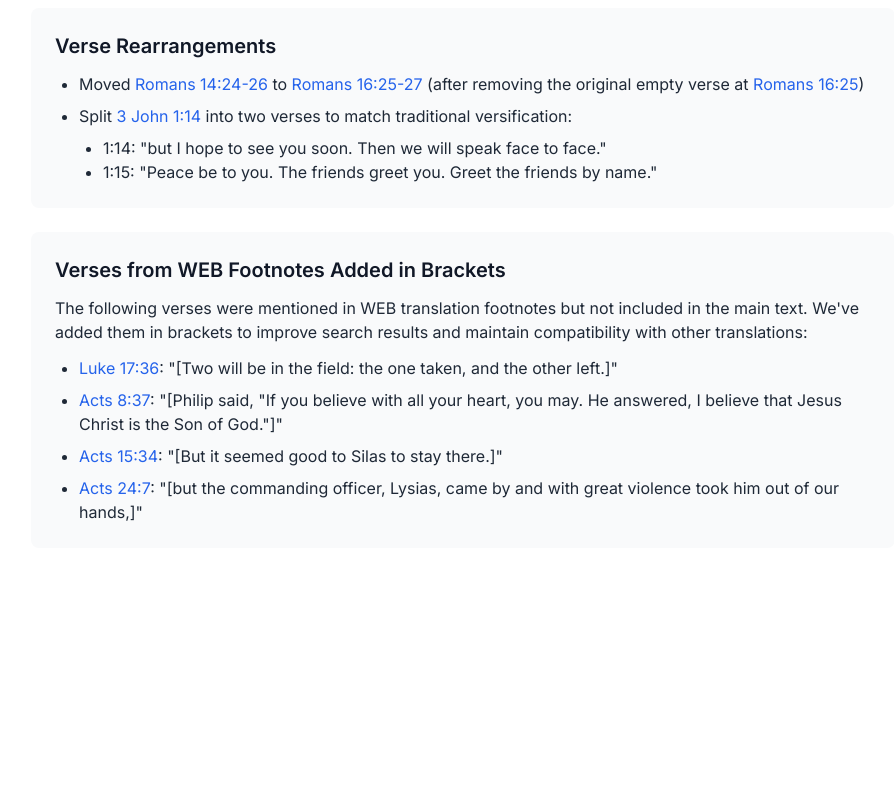
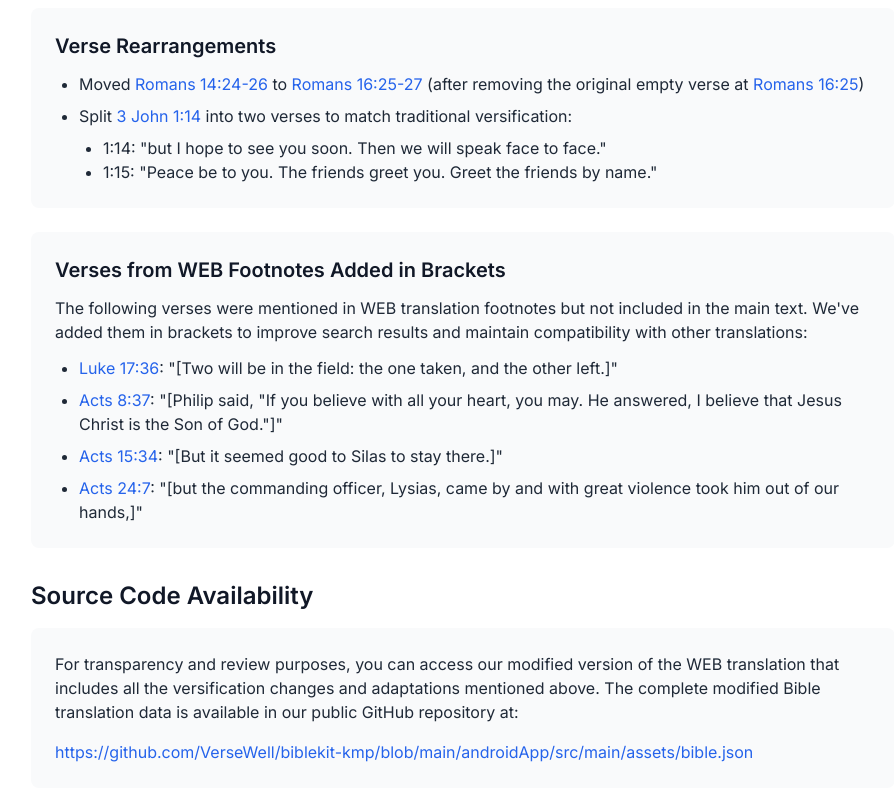
Before and after one commit to VerseWell/versewell.github.io, a Next.js app: page /translation in a window 1280 px wide. Shown: the part 716-1516 px from the top of the page, without its empty margins (177-1071 px from the left). Before the commit the page ends 1328 px from the top, so only its background shows below. Built offline with nearby package versions, Linux system fonts and the light colour scheme.

Commit message:
Added source code availability section with link to GitHub

```diff
--- a/src/app/translation/page.tsx
+++ b/src/app/translation/page.tsx
@@ -73,6 +73,25 @@ export default function TranslationInfoPage() {
                     </ul>
                 </div>
             </section>
+
+            <section className="mb-8">
+                <h2 className="text-2xl font-semibold mb-4 text-gray-900 dark:text-white">Source Code Availability</h2>
+                <div className="bg-gray-50 dark:bg-gray-800 p-6 rounded-lg">
+                    <p className="mb-4 text-gray-800 dark:text-gray-200">
+                        For transparency and review purposes, you can access our modified version of the WEB translation
+                        that includes all the versification changes and adaptations mentioned above. The complete modified
+                        Bible translation data is available in our public GitHub repository at:
+                    </p>
+                    <a
+                        href="https://github.com/VerseWell/biblekit-kmp/blob/main/androidApp/src/main/assets/bible.json"
+                        target="_blank"
+                        rel="noopener noreferrer"
+                        className="text-blue-600 hover:text-blue-800 dark:text-blue-400 dark:hover:text-blue-300 break-all"
+                    >
+                        https://github.com/VerseWell/biblekit-kmp/blob/main/androidApp/src/main/assets/bible.json
+                    </a>
+                </div>
+            </section>
         </div>
     );
 }
```
